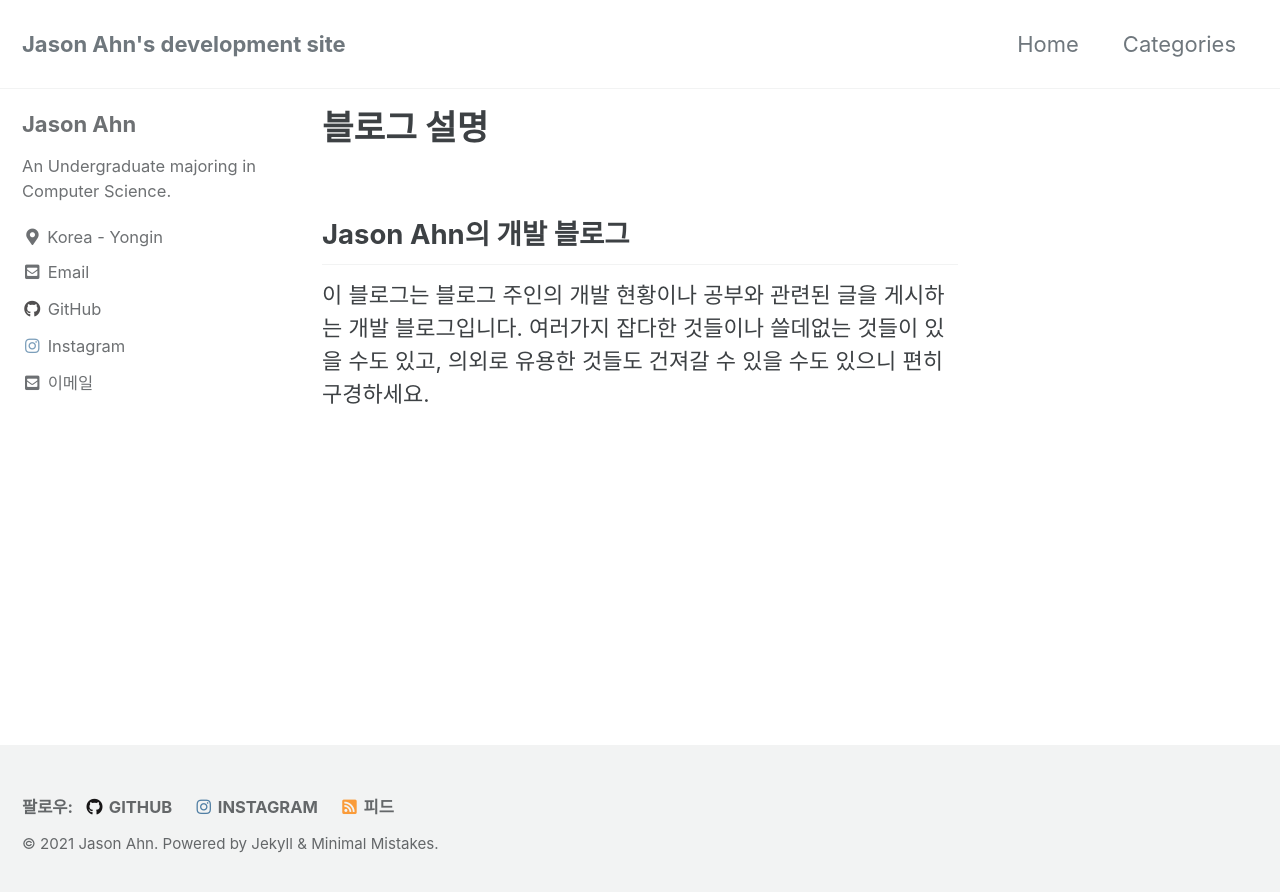
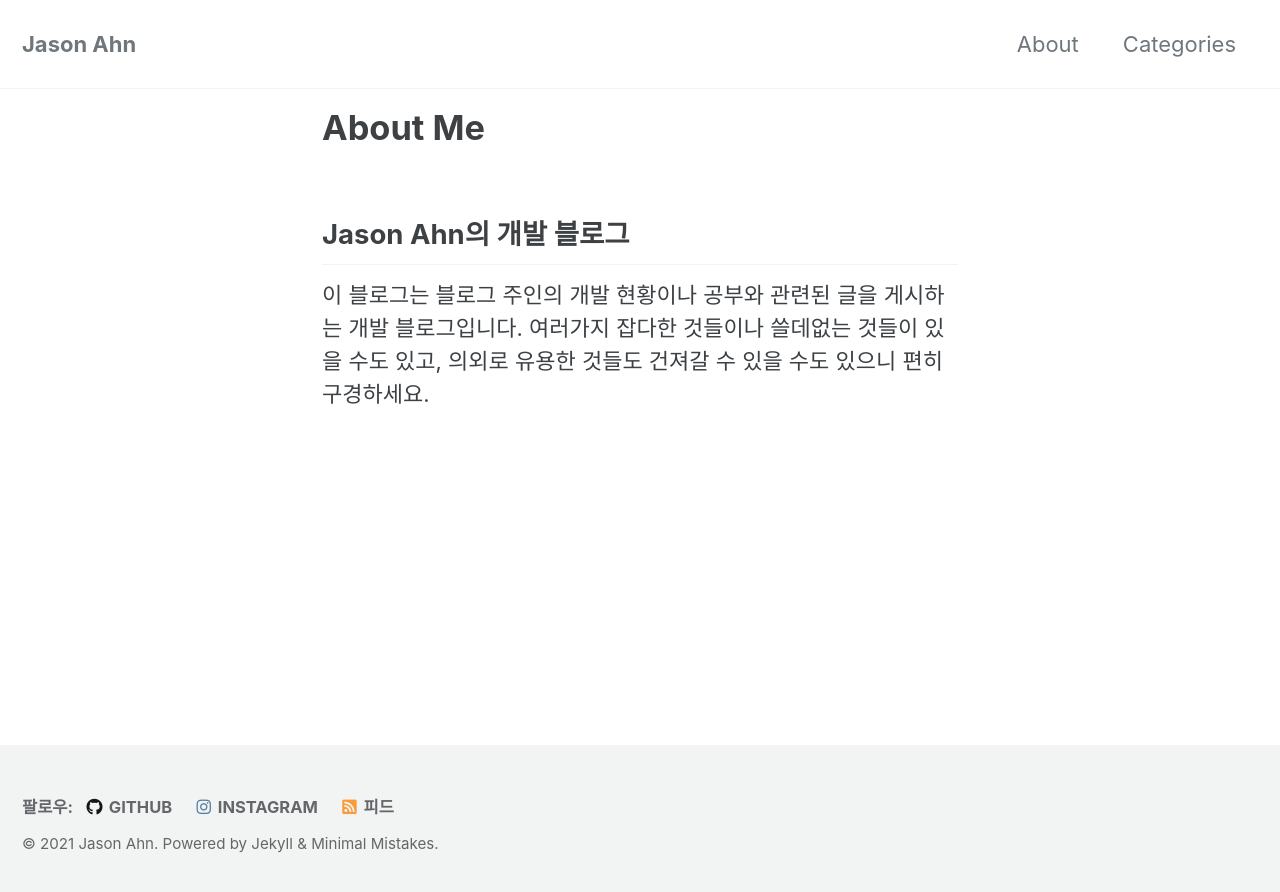
Before and after one commit to synoti21/synoti21.github.io, a Jekyll site: the page built from _pages/about.md, in a window 1280 px wide. Shown: the top 892 px of the page. Built offline with Jekyll 4.4.1, drawn with Linux system fonts in a browser that asks for light colours; cached includes are drawn as plain includes.

Commit message:
08-29Changes

```diff
--- a/_config.yml
+++ b/_config.yml
@@ -16,7 +16,7 @@ minimal_mistakes_skin    : "default" # "air", "aqua", "contrast", "dark", "dirt"
 
 # Site Settings
 locale                   : "ko-KR"
-title                    : "Jason Ahn's development site"
+title                    : "Jason Ahn"
 title_separator          : "-"
 subtitle                 : # site tagline that appears below site title in masthead
 name                     : "Jason Ahn"
--- a/_data/navigation.yml
+++ b/_data/navigation.yml
@@ -1,7 +1,7 @@
 # main links
 main:
-  - title: "Home"
-    url: https://synoti21.github.io
+  - title: "About"
+    url: https://synoti21.github.io/about
   - title: "Categories"
     url: /categories/
   # - title: "Sample Collections"
--- a/_pages/about.md
+++ b/_pages/about.md
@@ -1,8 +1,8 @@
 ---
-title : "블로그 설명"
+title : "About Me"
 permalink : /about/
 layout : single
-author_profile : true
+author_profile : False
 ---
 
 ## Jason Ahn의 개발 블로그
```
Also changed, not shown: _posts/2021-08-24-해시법(1).md (+1 -1 lines), _posts/2021-08-26-해시법(2).md (+1 -1 lines), _posts/2021-08-27-스택과 큐(1).md (+1 -1 lines).
